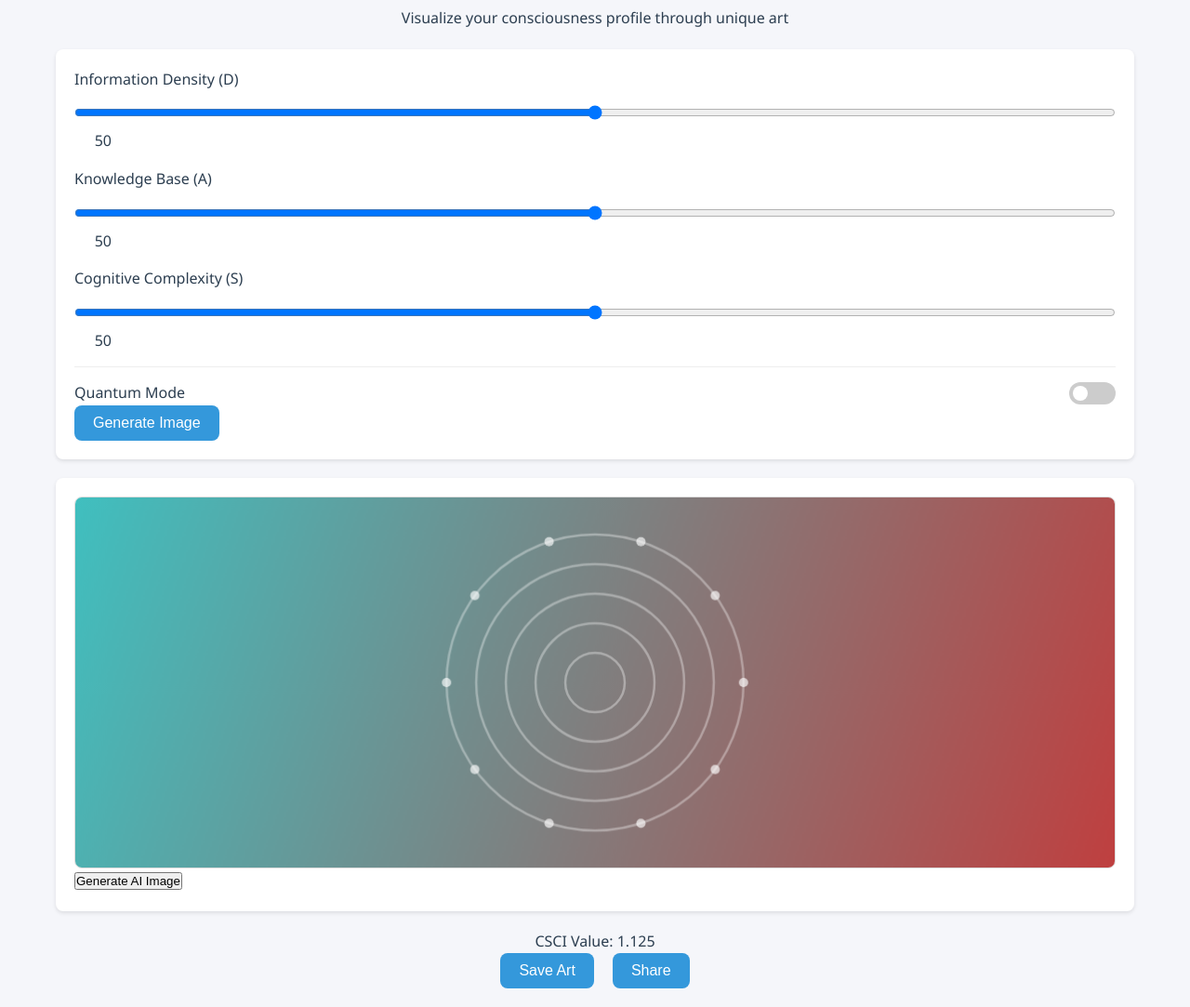
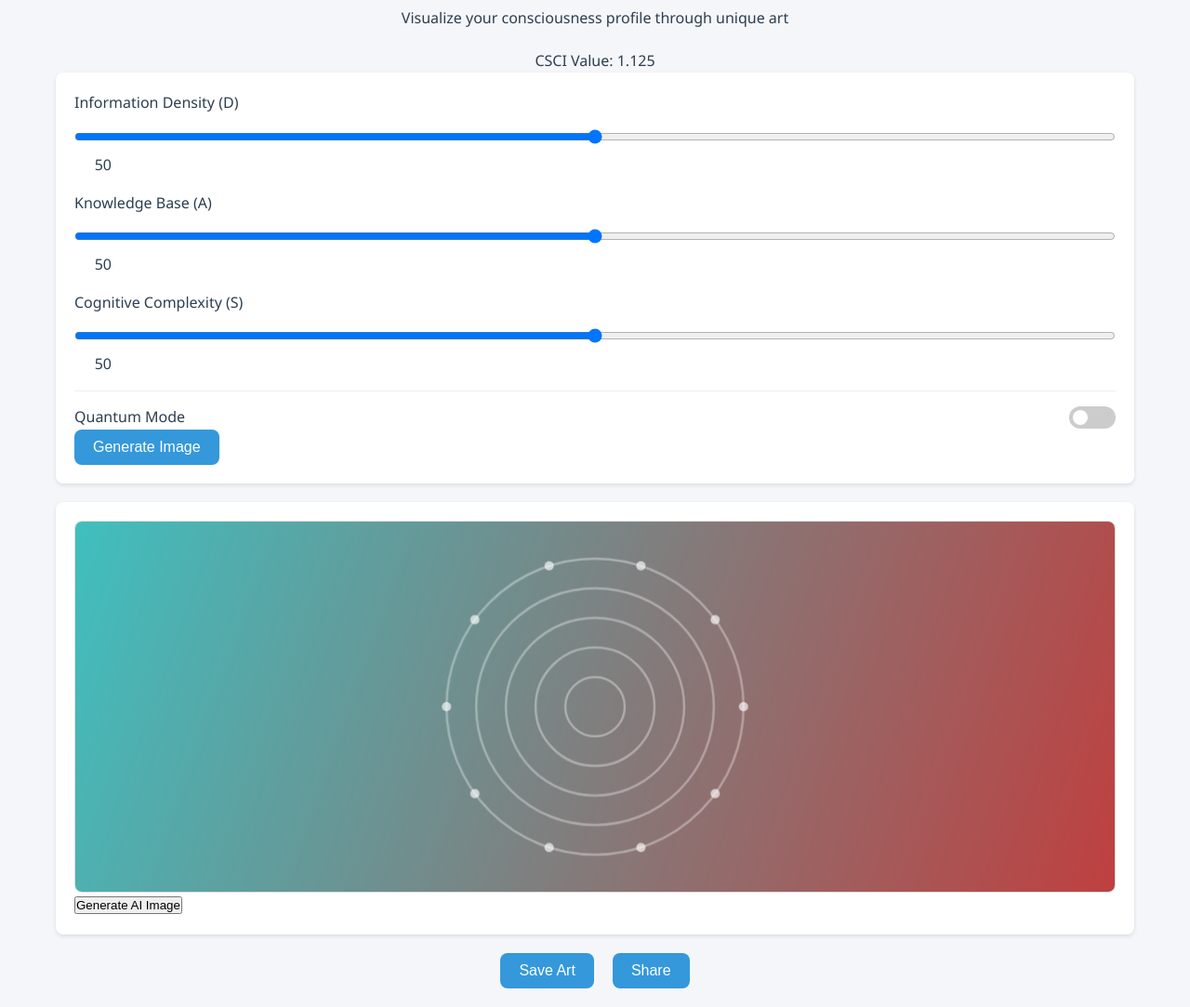
Before and after one commit to honeylouluzon/Introduction-to-Vibe-Coding-ArtGen, a plain HTML site: page index.html in a window 1280 px wide. Shown: the part 74-1157 px from the top of the page at 93% size. Drawn offline with Linux system fonts and the light colour scheme.

Commit message:
Task #2: Transferred the CSCI label and value above the sliders and added emphasis

```diff
--- a/index.html
+++ b/index.html
@@ -14,6 +14,11 @@
         </header>
 
         <main>
+            <div class="csci-display emphasized">
+                <span>CSCI Value: </span>
+                <span id="csciValue">0</span>
+            </div>
+
             <div class="controls">
                 <div class="parameter-group">
                     <label for="informationDensity">Information Density (D)</label>
@@ -70,11 +75,6 @@
                 </div>
             </div>
 
-            <div class="csci-display">
-                <span>CSCI Value: </span>
-                <span id="csciValue">0</span>
-            </div>
-
             <div class="actions">
                 <button id="saveBtn" class="btn">Save Art</button>
                 <button id="shareBtn" class="btn">Share</button>
```
Also changed, not shown: TASK.md (+1 -0 lines).
